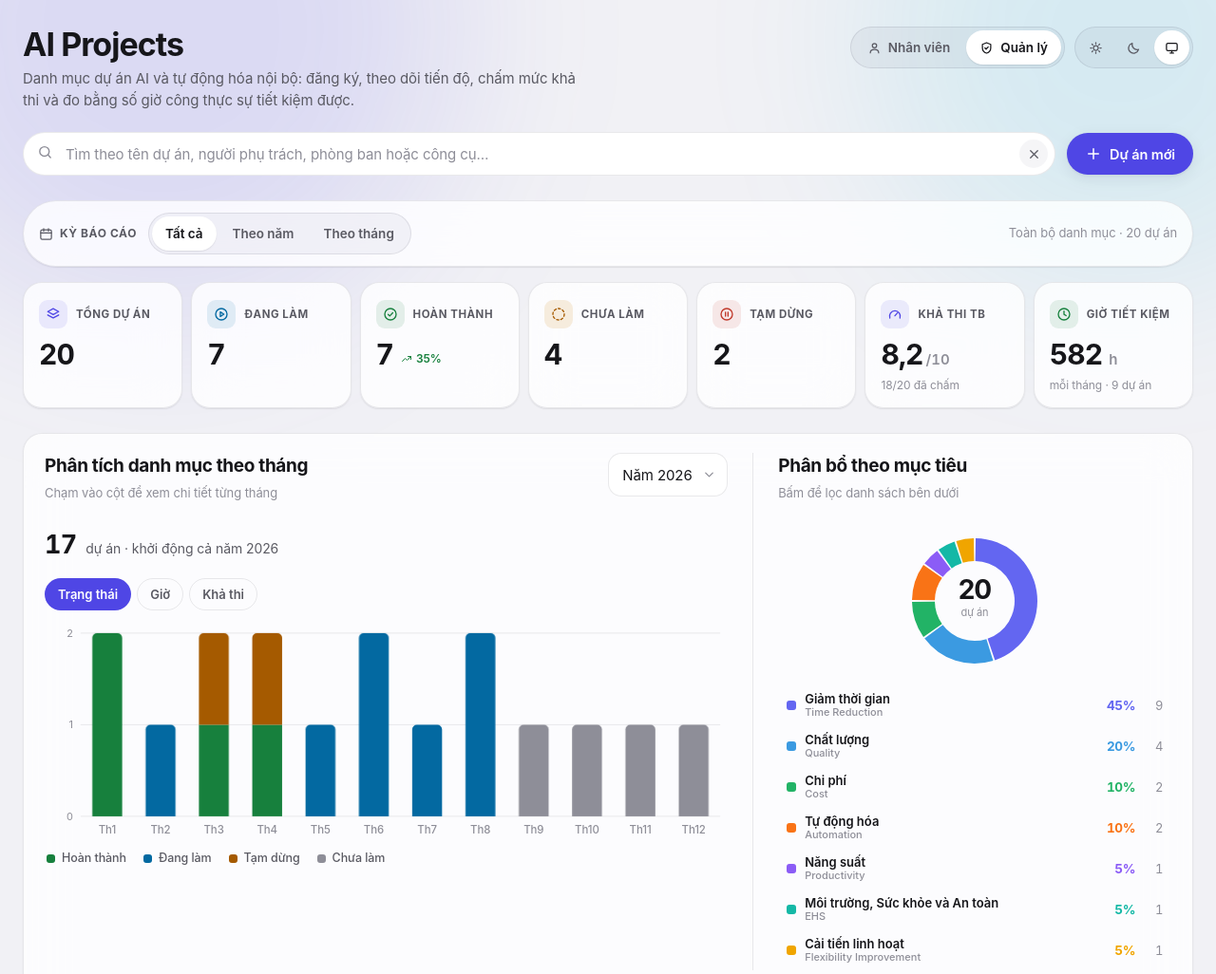
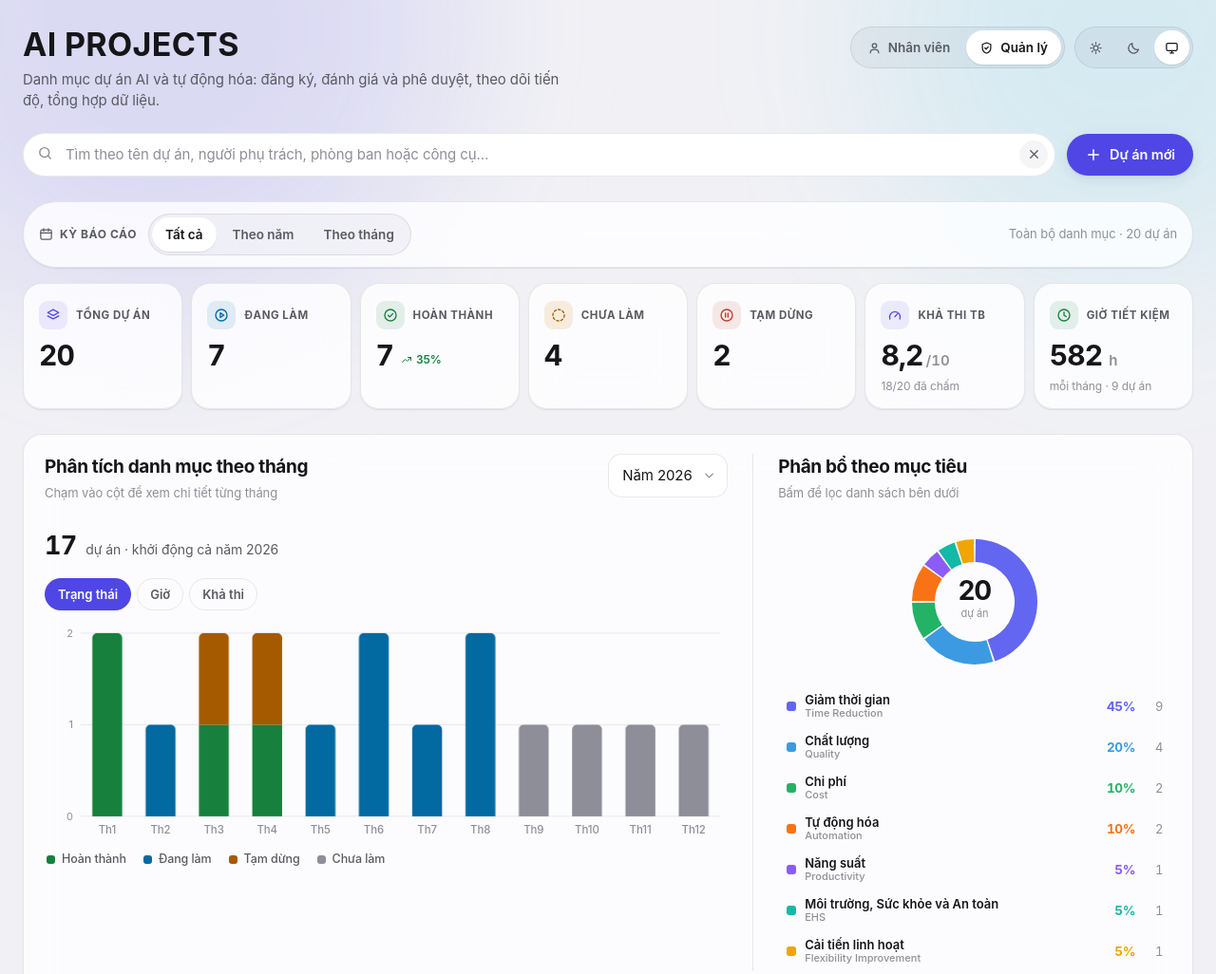
Before and after one commit to ituanpcx-crypto/ai-projects, a plain HTML site: page index.html in a window 1280 px wide. Shown: the top 1026 px of the page at 95% size. Drawn offline with Linux system fonts and the light colour scheme.

Commit message:
Add files via upload

```diff
--- a/index.html
+++ b/index.html
@@ -3,7 +3,7 @@
 <head>
 <meta charset="utf-8">
 <meta name="viewport" content="width=device-width, initial-scale=1, viewport-fit=cover">
-<title>SMARTWORK 2035 — AI Projects</title>
+<title>AI PROJECTS</title>
 <style>
 /* ══════════════════════════════════════════════════════════════════
    DESIGN TOKENS + STYLES
@@ -79,7 +79,8 @@ html, body { margin: 0; padding: 0; }
 .sw-card { background: var(--surface-1); border: 1px solid var(--border-1);
   border-radius: var(--r-lg); box-shadow: var(--shadow-1);
   backdrop-filter: blur(24px) saturate(180%); -webkit-backdrop-filter: blur(24px) saturate(180%); }
-.sw-h1 { font-size: 34px; font-weight: 700; letter-spacing: -0.028em; line-height: 1.12; margin: 0; }
+/* Tiêu đề viết hoa cần giãn chữ dương, khác với chữ thường */
+.sw-h1 { font-size: 34px; font-weight: 700; letter-spacing: 0.01em; line-height: 1.14; margin: 0; }
 .sw-sub { color: var(--text-2); font-size: 15px; margin: 6px 0 0; max-width: 62ch; }
 .sw-h2 { font-size: 19px; font-weight: 650; letter-spacing: -0.018em; margin: 0; }
 .sw-meta { font-size: 13px; color: var(--text-3); }
@@ -498,9 +499,9 @@ html, body { margin: 0; padding: 0; }
 
     <header class="sw-head">
       <div>
-        <h1 class="sw-h1">AI Projects</h1>
-        <p class="sw-sub">Danh mục dự án AI và tự động hóa nội bộ: đăng ký, theo dõi tiến độ,
-          chấm mức khả thi và đo bằng số giờ công thực sự tiết kiệm được.</p>
+        <h1 class="sw-h1">AI PROJECTS</h1>
+        <p class="sw-sub">Danh mục dự án AI và tự động hóa: đăng ký, đánh giá và phê duyệt,
+          theo dõi tiến độ, tổng hợp dữ liệu.</p>
       </div>
       <div class="sw-head-tools">
         <div class="sw-seg" id="sw-role" role="group" aria-label="Vai trò mô phỏng"></div>
@@ -1007,6 +1008,10 @@ function sortProjects(ps, key, dir) {
    5. SERVICE — mock bất đồng bộ, sau này thay bằng API thật
    ══════════════════════════════════════════════════════════════════ */
 var AIProjectsService = {
+  // Bat co nay de thu man hinh bao loi. Khong con nut bam tren giao dien;
+  // muon thu thi mo Console cua trinh duyet va go:
+  //   AIProjectsService.shouldFail = true; location.reload === undefined;
+  // hoac don gian: AIProjectsService.shouldFail = true  roi bam nut Thu lai.
   shouldFail: false,
   getProjects: function () {
     var self = this;
@@ -1672,10 +1677,7 @@ function mainHtml() {
   return '<div id="sw-period">' + periodBarHtml() + '</div>'
     + '<div id="sw-kpiwrap">' + kpiHtml() + '</div>'
     + '<div class="sw-section" id="sw-insights">' + insightsHtml() + '</div>'
-    + '<div class="sw-section" id="sw-body">' + bodyHtml() + '</div>'
-    + '<p class="sw-meta" style="text-align:center;margin-top:34px;display:flex;justify-content:center;align-items:center;gap:8px;flex-wrap:wrap">'
-    + ic('zap', 13) + ' SMARTWORK 2035 · Bản dựng thử giao diện, dữ liệu mô phỏng'
-    + '<button class="sw-btn sw-btn--ghost sw-btn--sm" data-act="sim-error">' + ic('slash', 14) + ' Mô phỏng lỗi tải</button></p>';
+    + '<div class="sw-section" id="sw-body">' + bodyHtml() + '</div>';
 }
 
 /* ══════════════════════════════════════════════════════════════════
@@ -2212,7 +2214,6 @@ $main.addEventListener('click', function (e) {
   else if (act === 'goal-clear') { S.filters.goal = 'all'; renderGoals(); renderBody(); }
   else if (act === 'chart-metric') { S.chart.metric = key; S.chart.active = null; S.chart.animated = false; renderAnalytics(); }
   else if (act === 'retry') { load(); }
-  else if (act === 'sim-error') { AIProjectsService.shouldFail = true; load(); }
 });
 $main.addEventListener('change', function (e) {
   var el = actOf(e); if (!el) return;
```
Also changed, not shown: 1 other file.
